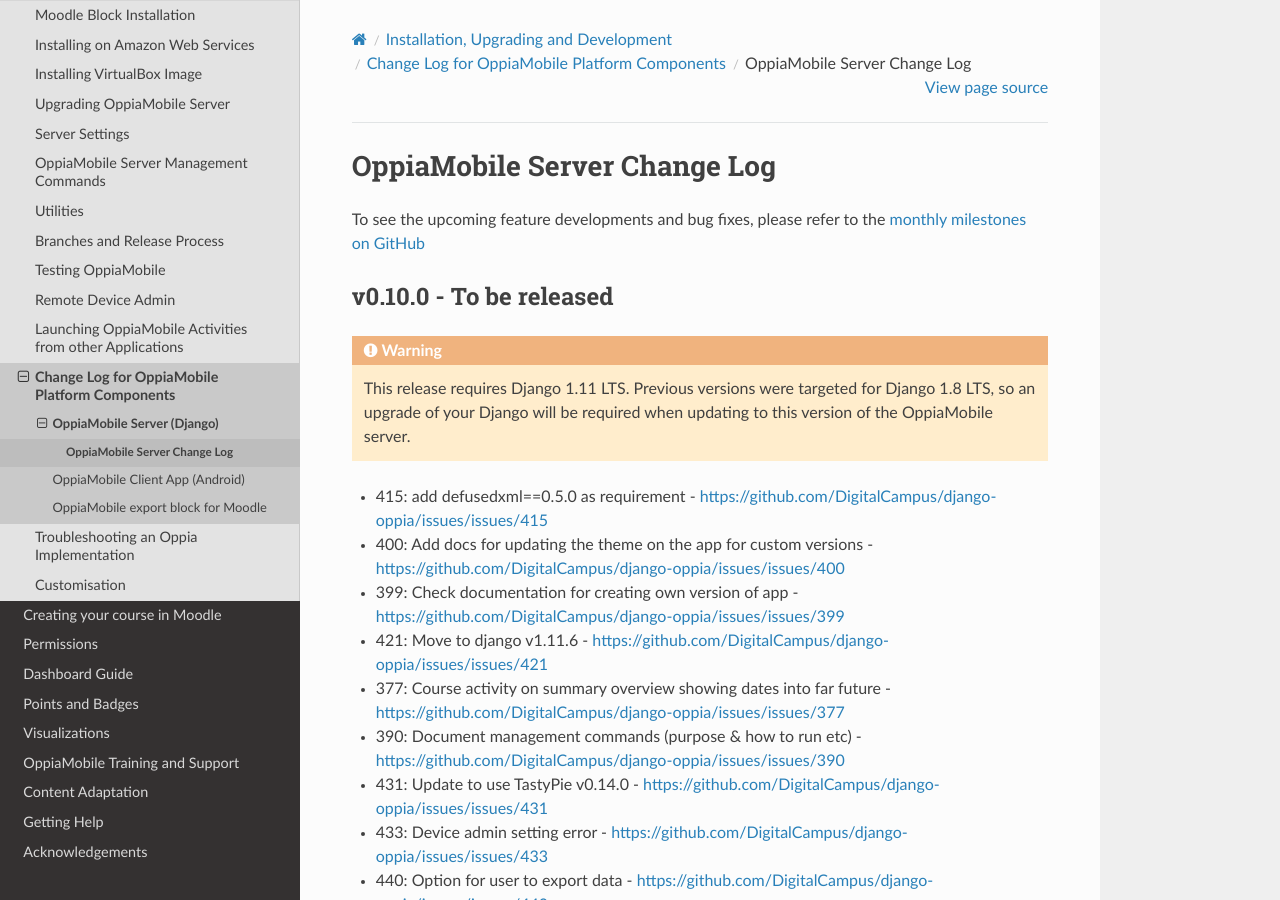
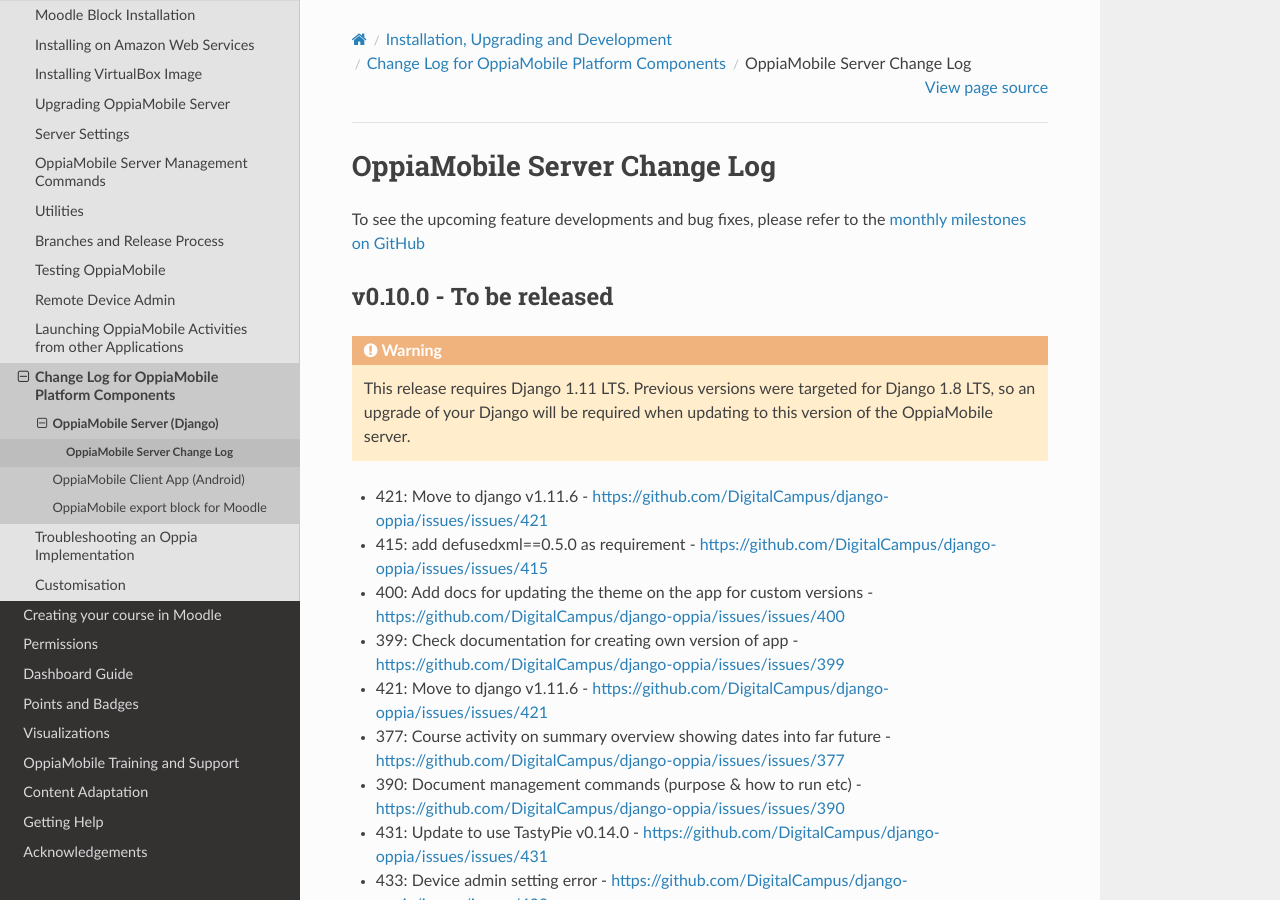
Before and after one commit to DigitalCampus/django-oppia, a Sphinx documentation site: the page built from docs/dev/changelog_server.rst, in a window 1280 px wide and 900 px high. Built offline with Sphinx 7.4.7 and the Read the Docs theme 2.0.0, drawn with Linux system fonts in a browser that asks for light colours; the version number is read from the project's files by our own code.

Commit message:
update docs

```diff
--- a/docs/dev/changelog_server.rst
+++ b/docs/dev/changelog_server.rst
@@ -12,6 +12,7 @@
 	This release requires Django 1.11 LTS. Previous versions were targeted for Django 1.8 LTS, so an upgrade of your
 	Django will be required when updating to this version of the OppiaMobile server.
 
+* 421: Move to django v1.11.6 - https://github.com/DigitalCampus/django-oppia/issues/issues/421
 * 415: add defusedxml==0.5.0 as requirement - https://github.com/DigitalCampus/django-oppia/issues/issues/415
 * 400: Add docs for updating the theme on the app for custom versions - https://github.com/DigitalCampus/django-oppia/issues/issues/400
 * 399: Check documentation for creating own version of app - https://github.com/DigitalCampus/django-oppia/issues/issues/399
```
